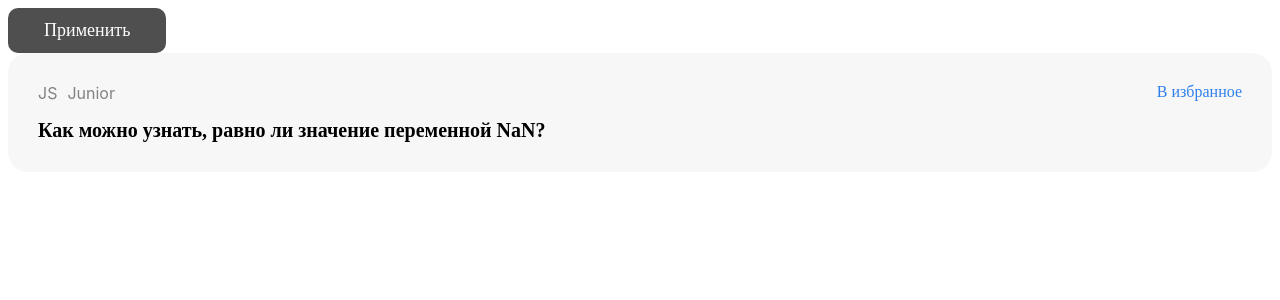
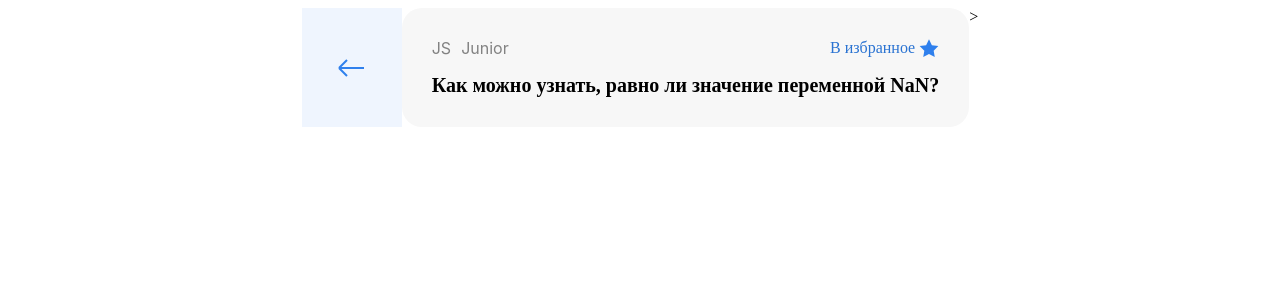
Before and after one commit to frozendrakkon/front-ask, a Vue app: page / in a window 1280 px wide. Shown: the top 300 px of the page. Built offline with nearby package versions, Linux system fonts and the light colour scheme.

Commit message:
add images, create navigationBtn component

```diff
--- a/src/App.vue
+++ b/src/App.vue
@@ -1,10 +1,20 @@
 <script setup lang="ts">
-import BaseBtn from './components/BaseBtn.vue'
-import TheAskModal from './components/TheAskModal.vue';
+import NavigationBtn from './components/NavigationBtn.vue';
+import TheAskModalVue from './components/TheAskModal.vue';
+
 </script>
 
 <template>
-  <BaseBtn />
-  <TheAskModal />
+  <div class="app">
+    <NavigationBtn />
+    <TheAskModalVue />>
+  </div>
   <!-- <router-view></router-view> -->
 </template>
+
+<style lang="scss" scoped>
+.app {
+  justify-content: center;
+  display: flex;
+}
+</style>
--- /dev/null
+++ b/src/components/NavigationBtn.vue
@@ -0,0 +1,20 @@
+<template>
+    <div class="navigation-btn">
+        <img src="@/assets/image/arrow.svg">
+    </div>
+</template>
+
+<style lang="scss" scoped>
+.navigation-btn {
+    padding: 15px 35px;
+    background-color: #EFF5FE;
+    display: flex;
+    justify-content: center;
+    align-items: center;
+    @include hover {
+        // opacity: 0.8;
+        background-color: #dbe8fb;
+        cursor: pointer;
+    }
+}
+</style>
--- a/src/components/TheAskModal.vue
+++ b/src/components/TheAskModal.vue
@@ -7,7 +7,7 @@
             </div>
             <div class="favorite">
                 <span>В избранное</span>
-                <img src="">
+                <img src="@/assets/image/star.svg">
             </div>
         </div>
         <div class="ask">Как можно узнать, равно ли значение переменной NaN?</div>
@@ -46,12 +46,16 @@
     }
 }
 .favorite {
-    color: #2F80ED;
+    color: #2a73d2;
     font-size: 16px;
     font-family: Manrope;
+    display: flex;
+    align-items: center;
+    img {
+        margin-left: 4px;
+    }
     @include hover {
         cursor: pointer;
-        opacity: 0.8;
     }
 }
 </style>
```
Also changed, not shown: src/assets/image/arrow.svg (added), src/assets/image/star.svg (added).
